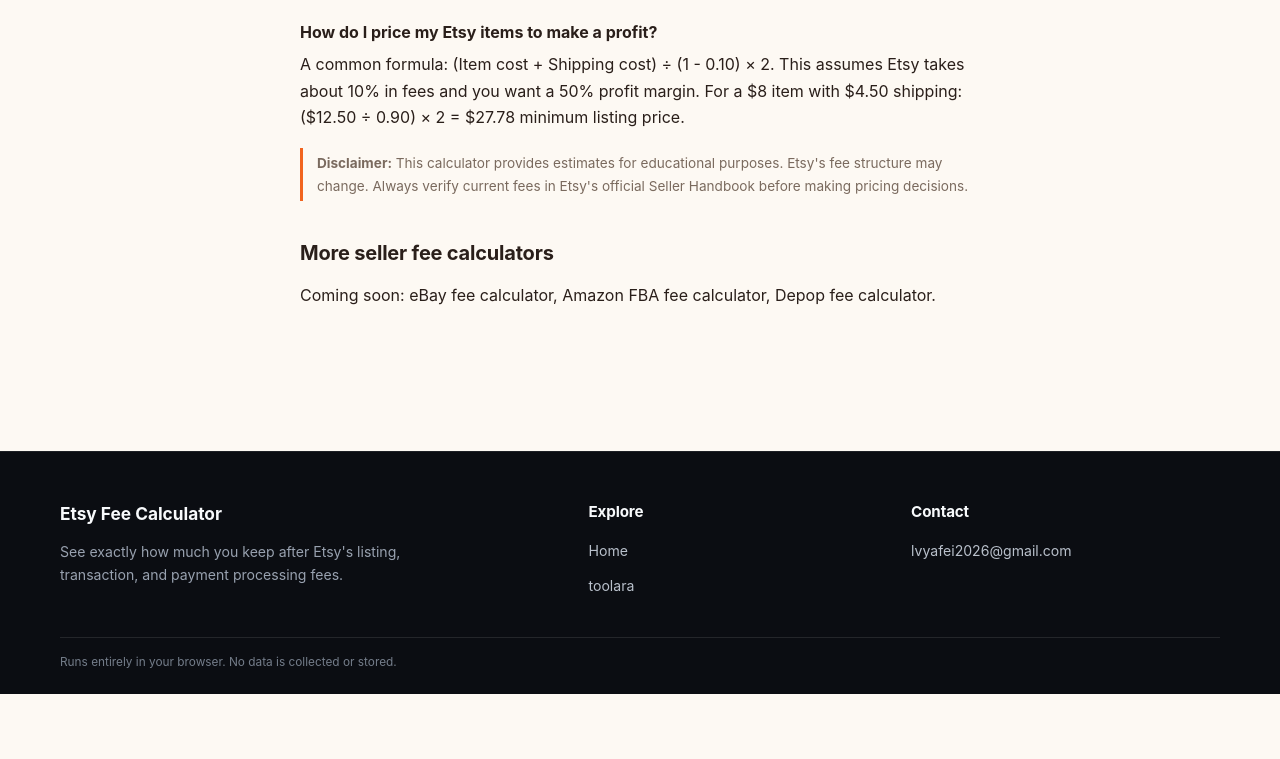
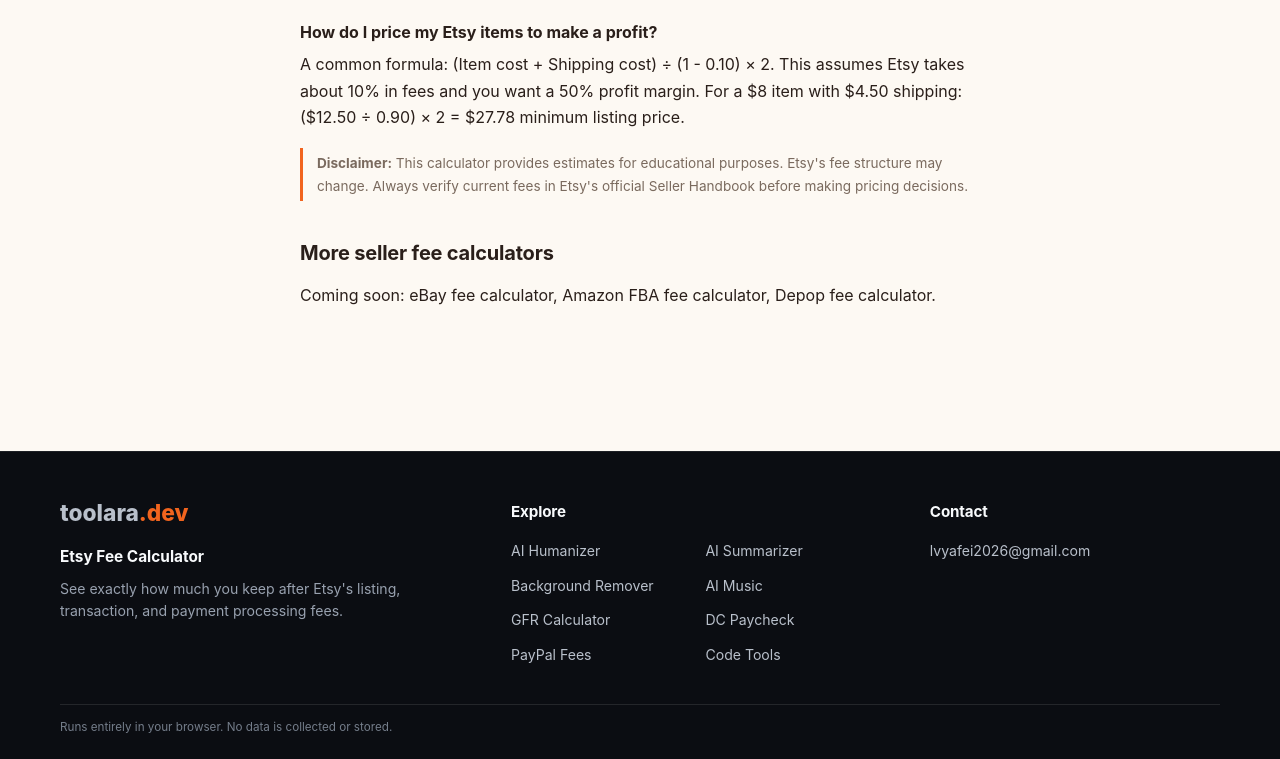
Before and after one commit to lvyafei2026-coder/etsy-fee-calculator, a plain HTML site: page index.html in a window 1280 px wide. Shown: the part 2079-2838 px from the top of the page. Before the commit the page ends 2773 px from the top, so only its background shows below. Drawn offline with Linux system fonts and the light colour scheme.

Commit message:
Polish branded Explore footers

```diff
--- a/css/style.css
+++ b/css/style.css
@@ -161,15 +161,18 @@
 
 .site-footer { margin-top: 64px !important; padding: 48px 24px 22px !important; background: #0b0d12 !important; border-top: 1px solid rgba(255,255,255,0.08) !important; color: #a6adbb !important; text-align: left !important; font-size: 0.88rem !important; line-height: 1.6; }
 .site-footer-inner { max-width: 1160px; margin: 0 auto; }
-.site-footer-grid { display: grid; grid-template-columns: minmax(0, 1.4fr) minmax(150px, 0.8fr) minmax(200px, 0.9fr); gap: 48px; }
+.site-footer-grid { display: grid; grid-template-columns: minmax(0,1.25fr) minmax(280px,1.15fr) minmax(220px,0.9fr); gap: 48px; }
 .site-footer-column { min-width: 0; }
-.site-footer-brand { display: inline-block; color: #f8fafc !important; font-size: 1.08rem; font-weight: 700; text-decoration: none; }
+.site-footer-wordmark { display: inline-flex; align-items: baseline; color: #f8fafc !important; font-size: 1.42rem; font-weight: 850; line-height: 1.15; text-decoration: none; }
+.site-footer-wordmark .tld { color: var(--accent, #3b82f6); }
+.site-footer-site-name { margin: 18px 0 0 !important; color: #f8fafc; font-size: 0.96rem; font-weight: 700; }
 .site-footer-heading { margin: 0 0 16px !important; color: #f8fafc; font-size: 0.95rem; font-weight: 650; }
-.site-footer-description { max-width: 420px; margin: 14px 0 0 !important; color: #98a1af; }
-.site-footer-nav { display: grid; justify-items: start; gap: 10px; }
+.site-footer-description { max-width: 420px; margin: 8px 0 0 !important; color: #98a1af; }
+.site-footer-links { display: grid; grid-template-columns: repeat(2,minmax(0,1fr)); gap: 12px 18px; }
+.site-footer-contact { margin: 0 !important; color: #b9c0cb; overflow-wrap: anywhere; }
 .site-footer a { color: #b9c0cb !important; text-decoration: none; }
 .site-footer a:hover { color: #fff !important; text-decoration: underline; }
-.site-footer-contact { margin: 0 !important; color: #b9c0cb; overflow-wrap: anywhere; }
-.site-footer-bottom { margin-top: 40px; padding-top: 16px; border-top: 1px solid rgba(255,255,255,0.1); color: #747d8a; font-size: 0.74rem; line-height: 1.5; }
+.site-footer-bottom { margin-top: 38px; padding-top: 14px; border-top: 1px solid rgba(255,255,255,0.1); color: #747d8a; font-size: 0.73rem; line-height: 1.5; }
 .site-footer-bottom p { margin: 0; }
-@media (max-width: 720px) { .site-footer { padding: 36px 20px 20px !important; } .site-footer-grid { grid-template-columns: 1fr; gap: 28px; } .site-footer-bottom { margin-top: 28px; } } .site-footer-nav { gap: 12px; } }
+@media (max-width: 960px) { .site-footer-grid { grid-template-columns: repeat(2,minmax(0,1fr)); gap: 34px; } .site-footer-column:first-child { grid-column: 1 / -1; } }
+@media (max-width: 760px) { .site-footer { padding: 36px 20px 20px !important; } .site-footer-grid { grid-template-columns: 1fr; gap: 28px; } .site-footer-column:first-child { grid-column: auto; } .site-footer-links { gap: 10px 14px; } .site-footer-bottom { margin-top: 28px; } }
--- a/index.html
+++ b/index.html
@@ -192,11 +192,19 @@
 <div class="site-footer-inner">
 <div class="site-footer-grid">
 <section class="site-footer-column">
-<a class="site-footer-brand" href="/"><span class="site-footer-brand" data-i18n="title">Etsy Fee Calculator</span></a>
+<a class="site-footer-wordmark" href="https://toolara.dev/" aria-label="toolara.dev">toolara<span class="tld">.dev</span></a>
+<p class="site-footer-site-name" data-i18n="title">Etsy Fee Calculator</p>
 <p class="site-footer-description" data-i18n="subtitle">See exactly how much you keep after Etsy's listing, transaction, and payment processing fees.</p>
 </section>
-<section class="site-footer-column"><h2 class="site-footer-heading">Explore</h2><nav class="site-footer-nav" aria-label="Quick navigation"><a href="/" data-i18n="navHome">Home</a><a href="https://toolara.dev/">toolara</a></nav></section>
-<section class="site-footer-column"><h2 class="site-footer-heading">Contact</h2><a href="mailto:lvyafei2026@gmail.com">lvyafei2026@gmail.com</a></section>
+<section class="site-footer-column"><h2 class="site-footer-heading">Explore</h2><nav class="site-footer-links" aria-label="Explore sites"><a href="https://humanize.toolara.dev/">AI Humanizer</a>
+<a href="https://summarize.toolara.dev/">AI Summarizer</a>
+<a href="https://background.toolara.dev/">Background Remover</a>
+<a href="https://music.toolara.dev/">AI Music</a>
+<a href="https://gfr.toolara.dev/">GFR Calculator</a>
+<a href="https://dc-pay.toolara.dev/">DC Paycheck</a>
+<a href="https://paypal.toolara.dev/">PayPal Fees</a>
+<a href="https://devtools.toolara.dev/">Code Tools</a></nav></section>
+<section class="site-footer-column"><h2 class="site-footer-heading">Contact</h2><p class="site-footer-contact"><a href="mailto:lvyafei2026@gmail.com">lvyafei2026@gmail.com</a></p></section>
 </div>
 <div class="site-footer-bottom"><p class="site-footer-privacy" data-i18n="footer">Runs entirely in your browser. No data is collected or stored.</p></div>
 </div>
```
Also changed, not shown: zh/index.html (+11 -3 lines).
